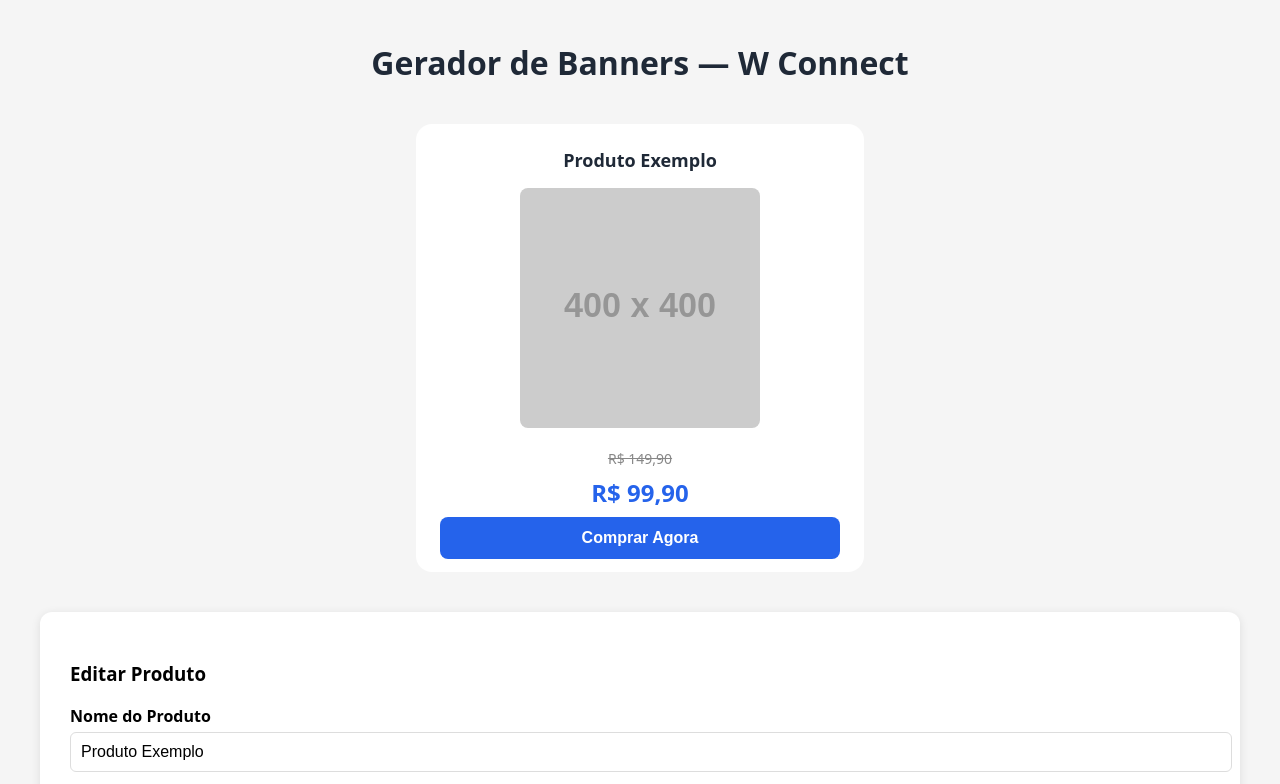
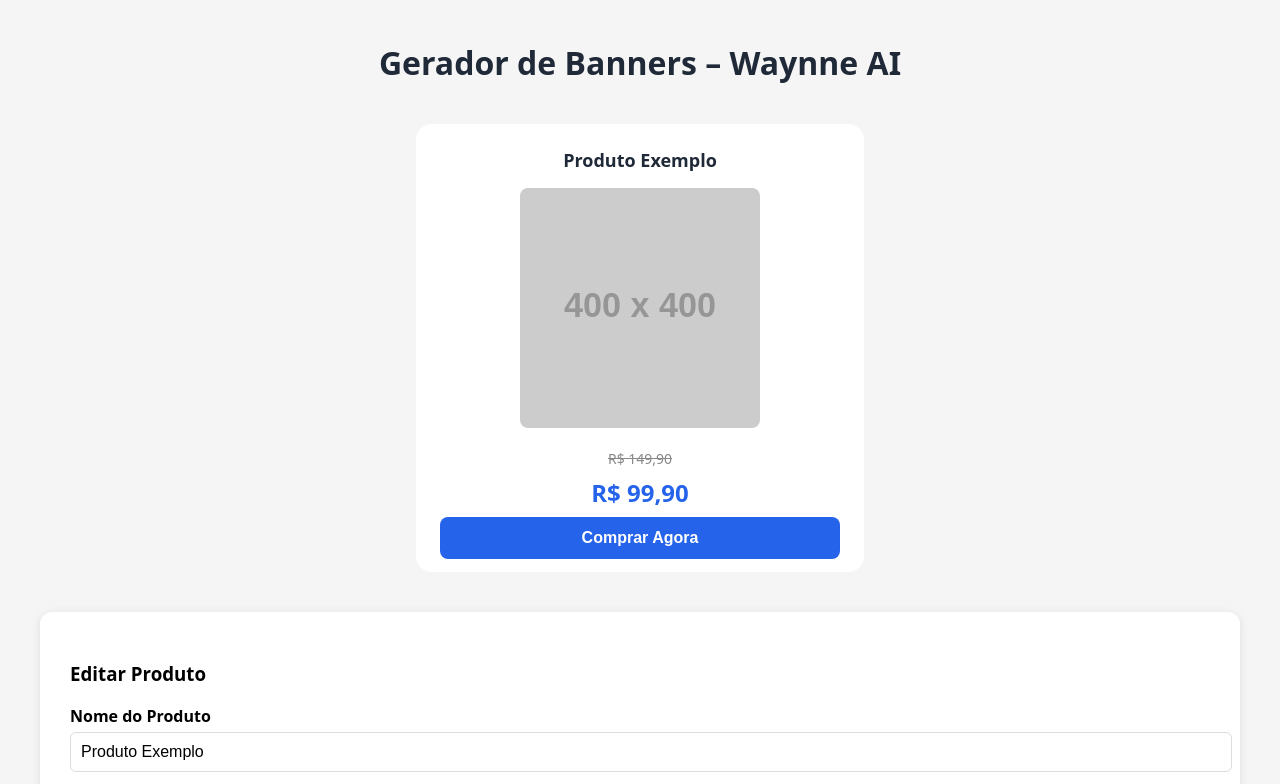
Before and after one commit to contatowconnect-lgtm/wconnect-banner-generator, an Astro site: page / in a window 1280 px wide. Shown: the top 784 px of the page. Built offline with nearby package versions, Linux system fonts and the light colour scheme; Astro itself is replaced by a stand-in of ours; placeholder pictures from the web are drawn by us.

Commit message:
Update title and header for branding change

```diff
--- a/src/pages/index.astro
+++ b/src/pages/index.astro
@@ -21,7 +21,7 @@ const tamanho = "feed";
   <head>
     <meta charset="UTF-8" />
     <meta name="viewport" content="width=device-width, initial-scale=1.0" />
-    <title>W Connect — Gerador de Banners</title>
+    <title>Waynne AI – Gerador de Banners</title>
     <style>
       body { font-family: system-ui, sans-serif; margin: 0; padding: 20px; background: #f5f5f5; }
       .container { max-width: 1200px; margin: 0 auto; }
@@ -35,7 +35,8 @@ const tamanho = "feed";
   </head>
   <body>
     <div class="container">
-      <h1>Gerador de Banners — W Connect</h1>
+      <h1>Gerador de Banners – Waynne AI</h1>
+
 
       <div class="banner-wrapper">
         <RenderEngine dados={produtoExemplo} tamanho={tamanho} />
```
